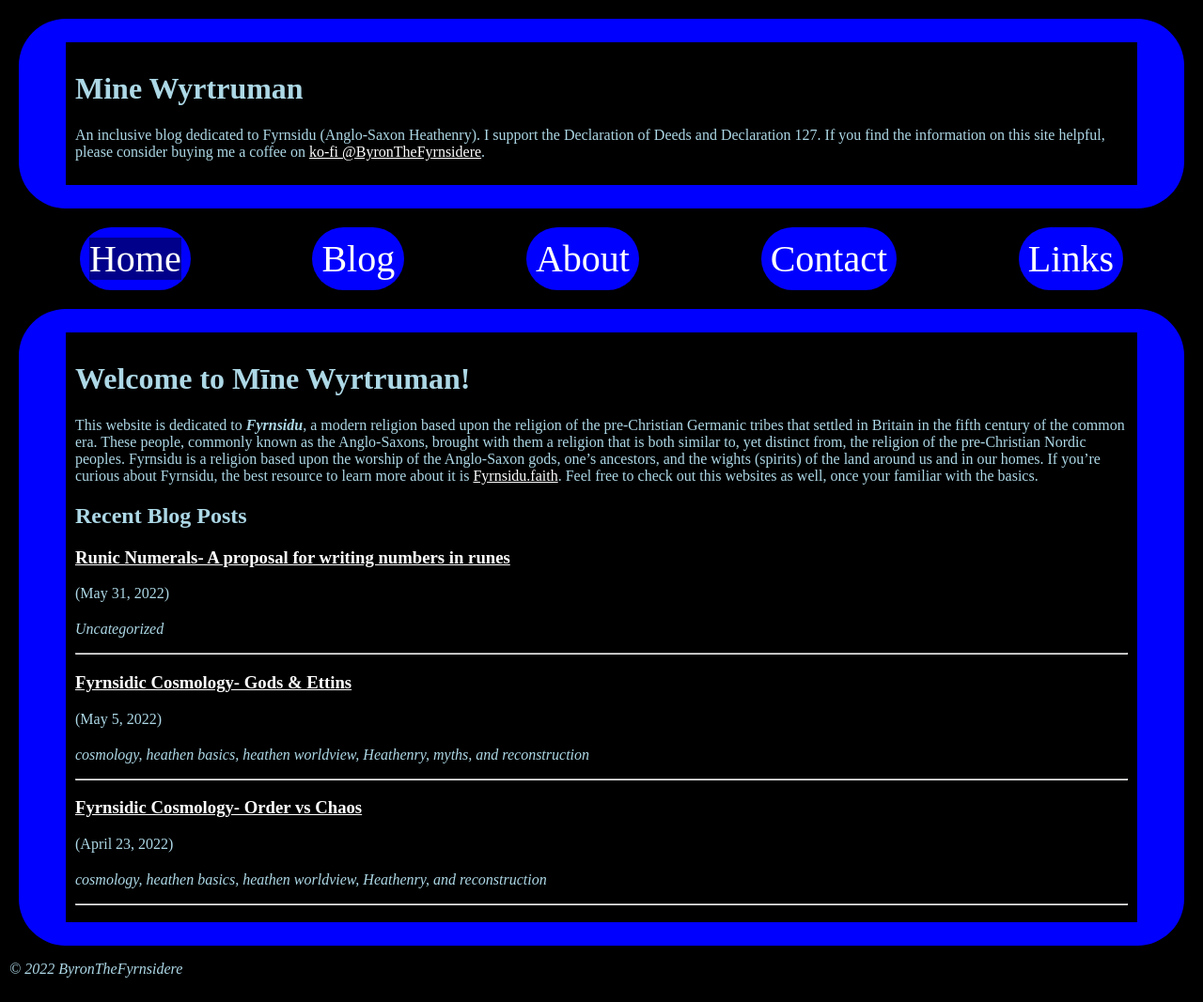
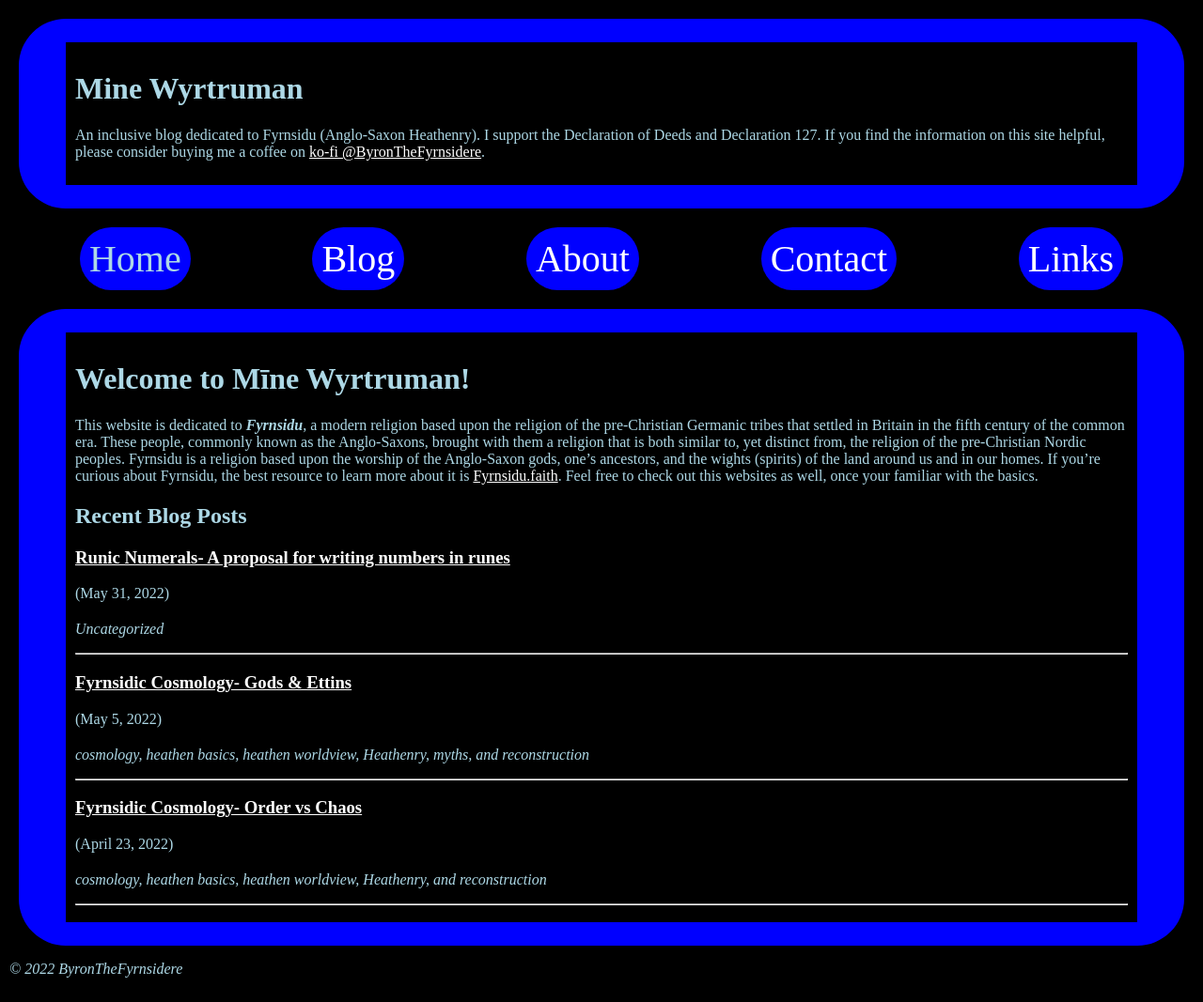
Before and after one commit to byronpendason/byronpendason.github.io, a Jekyll site: the page built from index.md, in a window 1280 px wide. Shown: the whole page at 94% size. Built offline with Jekyll 4.4.1, drawn with Linux system fonts in a browser that asks for light colours; our own code applies the rules of GitHub Pages for plain Markdown files; comment, search, counter and statistics services are not loaded.

Commit message:
Update default.html

```diff
--- a/_layouts/default.html
+++ b/_layouts/default.html
@@ -46,8 +46,7 @@
       }
       nav ul li .active {
         text-decoration: none;
-        color: white;
-        background-color: darkblue;
+        color: lightblue;
       }
       #content {
         margin: 10px;
```
